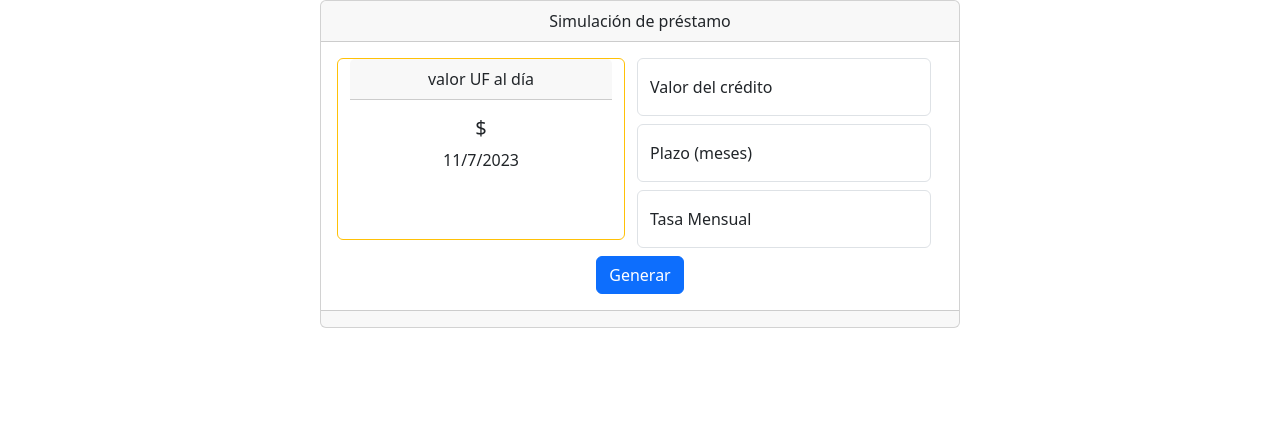
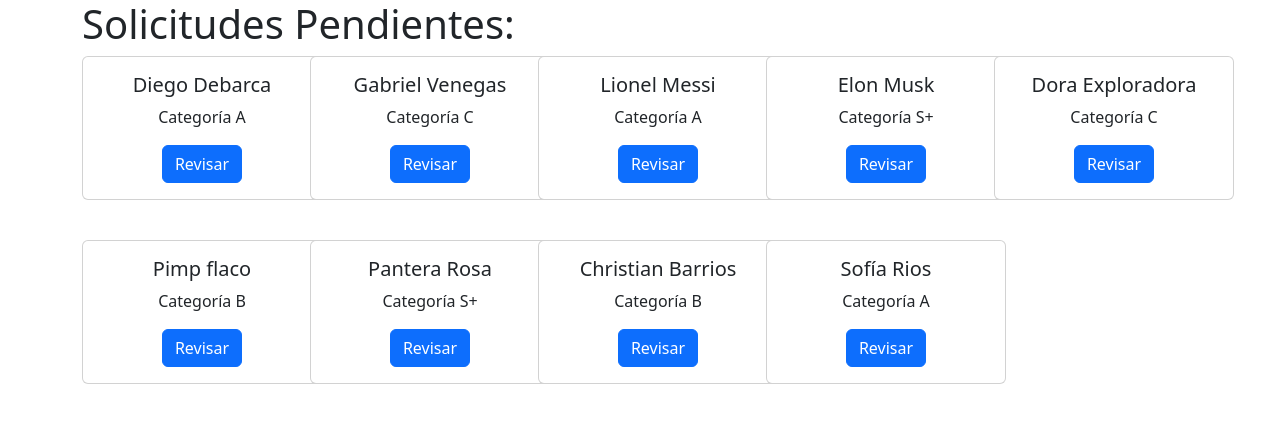
Before and after one commit to GabrielVenegas622/ISW-copy, a React (Create React App) app: page /pro in a window 1280 px wide. Shown: the top 422 px of the page. Built offline with nearby package versions, Linux system fonts and the light colour scheme; no server answers.

Commit message:
Avance en la H2

```diff
--- a/package.json
+++ b/package.json
@@ -9,6 +9,7 @@
     "axios": "^1.6.0",
     "react": "^18.2.0",
     "react-dom": "^18.2.0",
+    "react-router-dom": "^6.19.0",
     "react-scripts": "5.0.1",
     "web-vitals": "^2.1.4"
   },
--- a/src/App.js
+++ b/src/App.js
@@ -1,14 +1,19 @@
 import './App.css';
+import { Route, BrowserRouter as Router, Routes } from 'react-router-dom';
 import 'bootstrap/dist/css/bootstrap.min.css';
 import Simulacion from './Simulacion.js';
+import H2 from './H2/H2.js'
 
 function App() {
   return (
-    <div className='App'>
-      <Simulacion>
-
-      </Simulacion>
-    </div>
+    <Router>
+      <div className='app'>
+        <Routes>
+          <Route path='/neg' element={<Simulacion />} />
+          <Route path='/pro' element={<H2 />} />
+        </Routes>
+      </div>
+    </Router>
   );
 }
 
--- /dev/null
+++ b/src/H2/H2.js
@@ -0,0 +1,35 @@
+import Solicitud from "./solicitud/Solicitud";
+import 'bootstrap/dist/css/bootstrap.min.css';
+
+
+function H2() {
+    const data = [{name: 'Diego Debarca', category: 'A'}, {name: 'Gabriel Venegas', category: 'C'}, {name: 'Lionel Messi', category: 'A'}, {name: 'Elon Musk', category: 'S+'},
+    {name: 'Dora Exploradora', category: 'C'},{name: 'Pimp flaco', category: 'B'}, {name: 'Pantera Rosa', category: 'S+'}, {name: 'Christian Barrios', category: 'B'}, {name: 'Sofía Rios', category: 'A'}];
+
+    function desplegarSolicitudes(data){
+        return(
+        <div class="container">
+            <h1>Solicitudes Pendientes: </h1>
+            <div class="row row-cols-1 row-cols-md-5 g-4">
+                    {data.map((obj, index) => (
+                        <div class='col'>
+                            <Solicitud
+                                index= {index}
+                                name={obj.name}
+                                category={obj.category}
+                            />
+                        </div>
+                    ))}
+            </div>
+        </div>
+
+        );
+    }
+
+
+    return(
+        desplegarSolicitudes(data)
+    );
+
+};
+export default H2;
--- /dev/null
+++ b/src/H2/solicitud/Solicitud.js
@@ -0,0 +1,41 @@
+import React from 'react';
+import ToDo from './ToDo';
+
+import 'bootstrap/dist/css/bootstrap.min.css';
+
+function Solicitud(prop){
+    const {name, category, index} = prop;
+    const modalId = `staticBackdrop-${index}`;
+
+    return (
+        <div class="card text-center mb-3" style={{width: '15rem'}}>
+            <div class="card-body">
+                <h5 class="card-title">{name}</h5>
+                <p class="card-text">Categoría {category}</p>
+                <button type="button" class="btn btn-primary" data-bs-toggle="modal" data-bs-target={`#${modalId}`}> Revisar </button>
+                    <div class="modal fade" id={modalId} data-bs-backdrop="static" data-bs-keyboard="false" tabindex="-1" aria-labelledby={modalId} aria-hidden="true">
+                    <div class="modal-dialog">
+                        <div class="modal-content">
+                        <div class="modal-header">
+                            <h1 class="modal-title fs-5" id={modalId}>[{category}]      {name} </h1>
+                            <button type="button" class="btn-close" data-bs-dismiss="modal" aria-label="Close"></button>
+                        </div>
+                        <div class="modal-body">
+                            <p>##aquí va la infomación del préstamo##</p>
+                            <p>Esta sería la to do List para ayudar al supervisor:</p>
+                            {ToDo(category, index)}
+                            ...
+                        </div>
+                        <div class="modal-footer">
+                            <button type="button" class="btn btn-secondary" data-bs-dismiss="modal">Rechazar</button>
+                            <button type="button" class="btn btn-primary">Aprobar</button>
+                        </div>
+                        </div>
+                    </div>
+                    </div>
+            </div>
+        </div>
+    );
+};
+
+export default Solicitud;
--- /dev/null
+++ b/src/H2/solicitud/ToDo.js
@@ -0,0 +1,26 @@
+import React from 'react';
+import 'bootstrap/dist/css/bootstrap.min.css';
+
+function ToDo(category, ii) {
+    const criterios = {
+        'S+': ['Criterio S+1', "Criterio S+2", "Criterio S+3"],
+        'A': ["Criterio A1", "Criterio A2", "Criterio A3"],
+        'B': ["Criterio B1", "Criterio B2", "Criterio B3"],
+        'C': ["Criterio C1", "Criterio C2", "Criterio C3"]
+    };
+
+    return criterios[category].map((recomendation, index) => {
+        const checkId = `${category}${ii}-${index}`;
+        return (
+            <div className="form-check" key={checkId} style={{ display: 'flex', alignItems: 'center' }}>
+                <input className="form-check-input" type="checkbox" value="" id={checkId}  style={{ marginLeft: '5px' }}/>
+                <label className="form-check-label" htmlFor={checkId} style={{ marginLeft: '5px', marginBottom: '0' }}>
+                    {recomendation}
+                </label>
+            </div>
+        );
+    });
+}
+
+
+export default ToDo;
--- a/src/Simulacion.js
+++ b/src/Simulacion.js
@@ -19,7 +19,7 @@
         try {
             const response = await fetch('https://api.cmfchile.cl/api-sbifv3/recursos_api/uf?apikey=0e425b4c9e18ca3a1bfa76cd0d02a5cf21cdf8cf&formato=json');
             const data = await response.json();
-            return parseFloat(data.UFs[0].Valor);
+            return parseFloat(data.UFs[0].Valor)*1000;
 
         } catch (error) {
             console.error('Error:', error);
@@ -75,7 +75,7 @@
                                 <label for="floatingPassword">Plazo (meses)</label>
                             </div>
                             <div class="form-floating mb-2">
-                                <input type="number" class="form-control" id="floatingInput" placeholder="Tasa Mensual" onChange={(e) => setTasaMensual(e.target.value)}></input>
+                                <input type="number" class="form-control" id="floatingInput" placeholder="Tasa Mensual" onChange={(e) => setTasaMensual((e.target.value)/100)}></input>
                                 <label for="floatingInput">Tasa Mensual</label>
                             </div>
                         </div>
```
Also changed, not shown: 1 other file (tests, documents, lock files or other folders).
